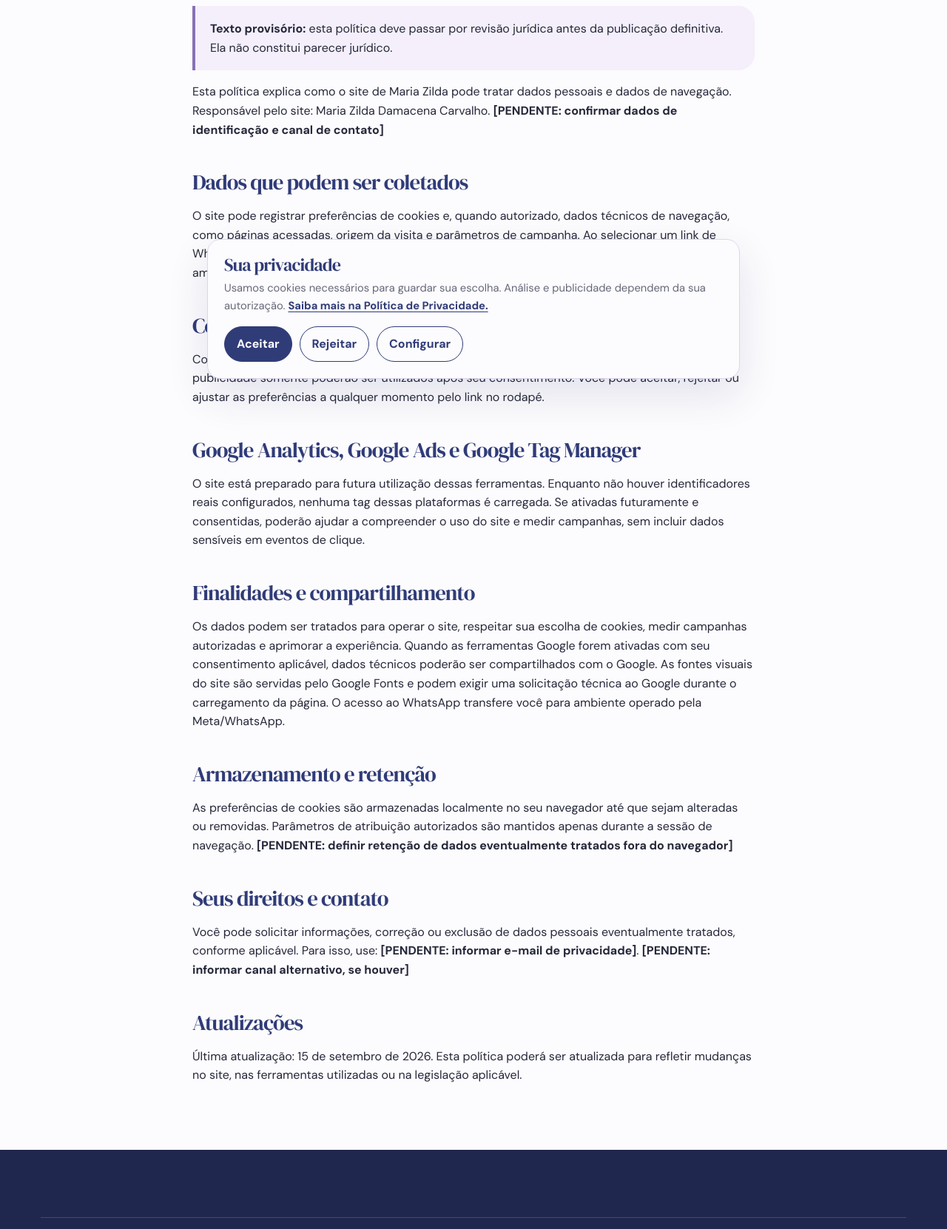
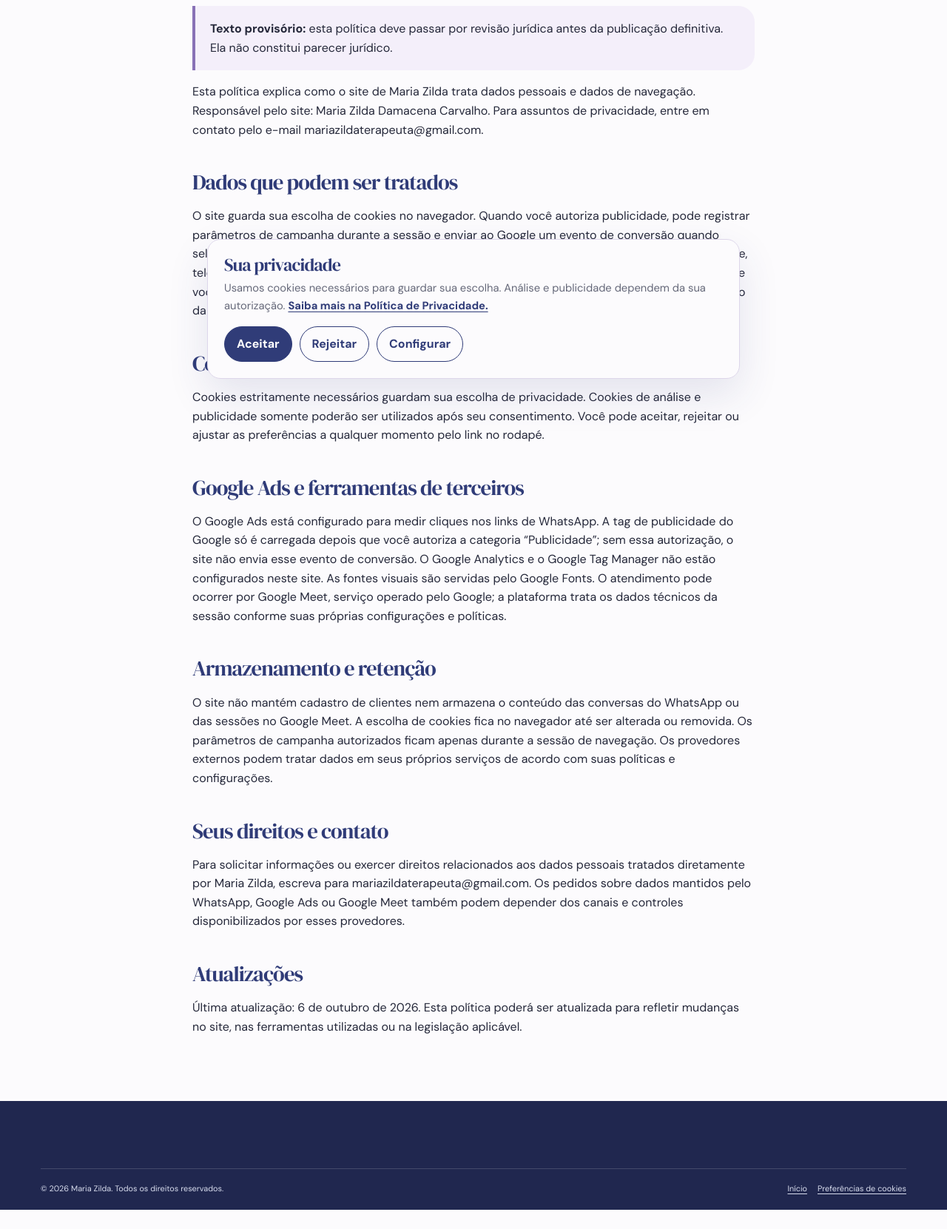
Before and after one commit to JeanVCN/mariazilda.github.io, a website: page politica-de-privacidade/index.html in a window 1280 px wide. Shown: the part 268-1929 px from the top of the page at 74% size. After the commit the page ends 1903 px from the top, so only its background shows below. Drawn offline with Linux system fonts and the light colour scheme.

Commit message:
fix: respeitar consentimento e corrigir conversão do WhatsApp

```diff
--- a/politica-de-privacidade/index.html
+++ b/politica-de-privacidade/index.html
@@ -21,14 +21,13 @@
     <main id="conteudo" class="privacy-page"><article class="shell privacy-intro">
       <p class="eyebrow">Privacidade e transparência</p><h1>Política de Privacidade</h1>
       <p class="notice"><strong>Texto provisório:</strong> esta política deve passar por revisão jurídica antes da publicação definitiva. Ela não constitui parecer jurídico.</p>
-      <p>Esta política explica como o site de Maria Zilda pode tratar dados pessoais e dados de navegação. Responsável pelo site: Maria Zilda Damacena Carvalho. <strong>[PENDENTE: confirmar dados de identificação e canal de contato]</strong></p>
-      <h2>Dados que podem ser coletados</h2><p>O site pode registrar preferências de cookies e, quando autorizado, dados técnicos de navegação, como páginas acessadas, origem da visita e parâmetros de campanha. Ao selecionar um link de WhatsApp, você será direcionado ao WhatsApp/Meta; a conversa e os dados fornecidos nesse ambiente seguem as políticas dessa plataforma.</p>
+      <p>Esta política explica como o site de Maria Zilda trata dados pessoais e dados de navegação. Responsável pelo site: Maria Zilda Damacena Carvalho. Para assuntos de privacidade, entre em contato pelo e-mail <a href="mailto:mariazildaterapeuta@gmail.com">mariazildaterapeuta@gmail.com</a>.</p>
+      <h2>Dados que podem ser tratados</h2><p>O site guarda sua escolha de cookies no navegador. Quando você autoriza publicidade, pode registrar parâmetros de campanha durante a sessão e enviar ao Google um evento de conversão quando seleciona um link de WhatsApp. Esse evento mede o clique; não inclui o texto da conversa, seu nome, telefone ou informações sobre saúde. O site não possui formulário de cadastro ou área de cliente. Se você optar por iniciar uma conversa, as informações que enviar serão tratadas no WhatsApp, serviço da Meta, conforme as configurações e políticas dessa plataforma.</p>
       <h2>Cookies e tecnologias semelhantes</h2><p>Cookies estritamente necessários guardam sua escolha de privacidade. Cookies de análise e publicidade somente poderão ser utilizados após seu consentimento. Você pode aceitar, rejeitar ou ajustar as preferências a qualquer momento pelo link no rodapé.</p>
-      <h2>Google Analytics, Google Ads e Google Tag Manager</h2><p>O site está preparado para futura utilização dessas ferramentas. Enquanto não houver identificadores reais configurados, nenhuma tag dessas plataformas é carregada. Se ativadas futuramente e consentidas, poderão ajudar a compreender o uso do site e medir campanhas, sem incluir dados sensíveis em eventos de clique.</p>
-      <h2>Finalidades e compartilhamento</h2><p>Os dados podem ser tratados para operar o site, respeitar sua escolha de cookies, medir campanhas autorizadas e aprimorar a experiência. Quando as ferramentas Google forem ativadas com seu consentimento aplicável, dados técnicos poderão ser compartilhados com o Google. As fontes visuais do site são servidas pelo Google Fonts e podem exigir uma solicitação técnica ao Google durante o carregamento da página. O acesso ao WhatsApp transfere você para ambiente operado pela Meta/WhatsApp.</p>
-      <h2>Armazenamento e retenção</h2><p>As preferências de cookies são armazenadas localmente no seu navegador até que sejam alteradas ou removidas. Parâmetros de atribuição autorizados são mantidos apenas durante a sessão de navegação. <strong>[PENDENTE: definir retenção de dados eventualmente tratados fora do navegador]</strong></p>
-      <h2>Seus direitos e contato</h2><p>Você pode solicitar informações, correção ou exclusão de dados pessoais eventualmente tratados, conforme aplicável. Para isso, use: <strong>[PENDENTE: informar e-mail de privacidade]</strong>. <strong>[PENDENTE: informar canal alternativo, se houver]</strong></p>
-      <h2>Atualizações</h2><p>Última atualização: 15 de setembro de 2026. Esta política poderá ser atualizada para refletir mudanças no site, nas ferramentas utilizadas ou na legislação aplicável.</p>
+      <h2>Google Ads e ferramentas de terceiros</h2><p>O Google Ads está configurado para medir cliques nos links de WhatsApp. A tag de publicidade do Google só é carregada depois que você autoriza a categoria “Publicidade”; sem essa autorização, o site não envia esse evento de conversão. O Google Analytics e o Google Tag Manager não estão configurados neste site. As fontes visuais são servidas pelo Google Fonts. O atendimento pode ocorrer por Google Meet, serviço operado pelo Google; a plataforma trata os dados técnicos da sessão conforme suas próprias configurações e políticas.</p>
+      <h2>Armazenamento e retenção</h2><p>O site não mantém cadastro de clientes nem armazena o conteúdo das conversas do WhatsApp ou das sessões no Google Meet. A escolha de cookies fica no navegador até ser alterada ou removida. Os parâmetros de campanha autorizados ficam apenas durante a sessão de navegação. Os provedores externos podem tratar dados em seus próprios serviços de acordo com suas políticas e configurações.</p>
+      <h2>Seus direitos e contato</h2><p>Para solicitar informações ou exercer direitos relacionados aos dados pessoais tratados diretamente por Maria Zilda, escreva para <a href="mailto:mariazildaterapeuta@gmail.com">mariazildaterapeuta@gmail.com</a>. Os pedidos sobre dados mantidos pelo WhatsApp, Google Ads ou Google Meet também podem depender dos canais e controles disponibilizados por esses provedores.</p>
+      <h2>Atualizações</h2><p>Última atualização: 6 de outubro de 2026. Esta política poderá ser atualizada para refletir mudanças no site, nas ferramentas utilizadas ou na legislação aplicável.</p>
     </article></main>
     <footer class="footer"><div class="shell footer-bottom"><span>© <span id="current-year"></span> Maria Zilda. Todos os direitos reservados.</span><span class="footer-links"><a href="../">Início</a><button type="button" data-cookie-preferences>Preferências de cookies</button></span></div></footer>
     <script src="../tracking-config.js"></script><script src="../script.js"></script>
--- a/script.js
+++ b/script.js
@@ -54,7 +54,7 @@ function activateGoogleTags() {
     script.src = `https://www.googletagmanager.com/gtm.js?id=${encodeURIComponent(trackingConfig.GTM_CONTAINER_ID)}`;
     document.head.append(script);
   }
-  if (trackingConfig.GOOGLE_ADS_ID && !document.querySelector('[data-google-ads-loader]')) {
+  if (trackingConfig.GOOGLE_ADS_ID && hasConsent('advertising') && !document.querySelector('[data-google-ads-loader]')) {
     const script = document.createElement('script');
     script.async = true;
     script.dataset.googleAdsLoader = 'true';
@@ -102,9 +102,7 @@ function pushEvent(event, parameters = {}) {
   window.dataLayer.push({ event, ...parameters, page_location: `${window.location.origin}${window.location.pathname}`, ...getAttribution() });
   if (event === 'whatsapp_click' && hasConsent('advertising') && trackingConfig.GOOGLE_ADS_ID && trackingConfig.GOOGLE_ADS_CONVERSION_LABEL) {
     gtag('event', 'conversion', {
-      send_to: `${trackingConfig.GOOGLE_ADS_ID}/${trackingConfig.GOOGLE_ADS_CONVERSION_LABEL}`,
-      value: 0,
-      currency: 'BRL'
+      send_to: `${trackingConfig.GOOGLE_ADS_ID}/${trackingConfig.GOOGLE_ADS_CONVERSION_LABEL}`
     });
   }
 }
--- a/validate.js
+++ b/validate.js
@@ -23,6 +23,8 @@ if (!/GTM_CONTAINER_ID:\s*''/.test(trackingConfig)) throw new Error('GTM ainda n
 if (!/GA4_MEASUREMENT_ID:\s*''/.test(trackingConfig)) throw new Error('GA4 ainda não configurado: o campo deve permanecer vazio');
 if (!/GOOGLE_ADS_ID:\s*'AW-\d+'/.test(trackingConfig)) throw new Error('ID real do Google Ads ausente ou inválido');
 if (!/GOOGLE_ADS_CONVERSION_LABEL:\s*'[A-Za-z0-9_-]+'/.test(trackingConfig)) throw new Error('Rótulo de conversão do Google Ads ausente ou inválido');
+if (!script.includes("trackingConfig.GOOGLE_ADS_ID && hasConsent('advertising')")) throw new Error('A tag do Google Ads deve exigir consentimento de publicidade');
+if (/send_to:[\s\S]{0,180}value:\s*0/.test(script)) throw new Error('A conversão não deve enviar valor zero quando o Google Ads está configurado para não usar valor');
 if (/utm_|gclid|gbraid|wbraid/i.test(script.match(/const whatsappMessage = .*;/)?.[0] || '')) throw new Error('Mensagem do WhatsApp contém atribuição');
 if (policy.includes('[PENDENTE')) {
   if (!policy.includes('name="robots" content="noindex, follow"')) throw new Error('Política provisória deve permanecer noindex');
```
Also changed, not shown: README.md.
